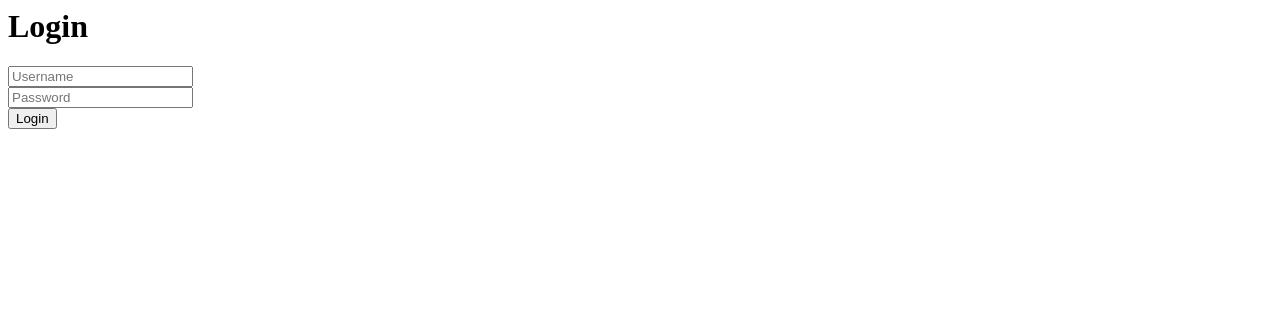
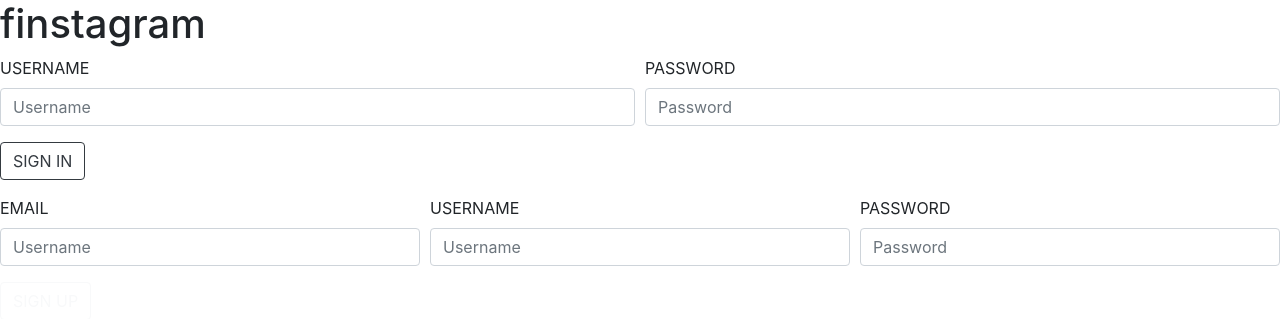
Before and after one commit to salmansiraj/Finstagram, a Flask app: page /login in a window 1280 px wide. Shown: the top 319 px of the page. Run offline with Flask 2, Linux system fonts and the light colour scheme; some libraries are stand-ins or nearby versions.

Commit message:
home page

```diff
--- a/templates/login.html
+++ b/templates/login.html
@@ -3,7 +3,7 @@
         <title>Login</title>
     </head>
     <body>
-        <h1>Login</h1>
+        <!-- <h1>Login</h1>
         <div>
             <form action="/loginAuth" method="post">
                 <input type="text" name="username" placeholder="Username" required/>
@@ -15,6 +15,89 @@
         </div>
         {% if error %}
             {{ error }}
-        {% endif %}
+        {% endif %} -->
+
+        <!DOCTYPE html>
+<html lang="en">
+<head>
+    <link rel="stylesheet" href="https://stackpath.bootstrapcdn.com/bootstrap/4.3.1/css/bootstrap.min.css" integrity="sha384-ggOyR0iXCbMQv3Xipma34MD+dH/1fQ784/j6cY/iJTQUOhcWr7x9JvoRxT2MZw1T" crossorigin="anonymous">
+    <link rel="stylesheet" href="landing.css">
+
+    <link href="https://fonts.googleapis.com/css?family=Fira+Sans" rel="stylesheet">
+    <link href="https://fonts.googleapis.com/css?family=Cookie" rel="stylesheet">
+    <link href="https://fonts.googleapis.com/css?family=Roboto+Condensed" rel="stylesheet">
+    <title>Finsta Landing</title>
+</head>
+<body>
+    <nav class="navbar navbar-expand-sm navbar-dark fixed-top py-0">
+        <button class="navbar-toggler" type="button" data-toggle="collapse" data-target="#navbarSupportedContent" aria-controls="navbarSupportedContent" aria-expanded="false" aria-label="Toggle navigation">
+            <span class="navbar-toggler-icon"></span>
+        </button>
+
+        <div class="collapse navbar-collapse" id="navbarSupportedContent">
+            <ul class="navbar-nav ml-auto">
+                <li class="nav-item">
+                    <a class="nav-link" href="#login">login</a>
+                </li>
+                <li class="nav-item">
+                    <a class="nav-link" href="#register">register</a>
+                </li>
+            </ul>
+        </div>
+    </nav>
+
+    <section class="hero">
+        <div class="hero-text">
+            <h1>finstagram</h1>
+        </div>
+    </section>
+
+    <section class="hero loginReg" id="login">
+        <div class="loginBox">
+            <form>
+                <div class="form-row">
+
+                    <div class="form-group col-md-6">
+                        <label for="inputEmail4">USERNAME</label>
+                        <input type="text" class="form-control" id="inputEmail4" placeholder="Username">
+                    </div>
+                    <div class="form-group col-md-6">
+                        <label for="inputPassword4">PASSWORD</label>
+                        <input type="password" class="form-control" id="inputPassword4" placeholder="Password">
+                    </div>
+                </div>
+                <button type="submit" class="btn btn-outline-dark">SIGN IN</button>
+            </form>
+        </div>
+    </section>
+
+    <section class="hero loginReg" id="register">
+        <div class="loginBox">
+            <form>
+                <div class="form-row">
+                    <div class="form-group col-md-4">
+                        <label for="inputEmail4">EMAIL</label>
+                        <input type="email" class="form-control" id="inputEmail4" placeholder="Username">
+                    </div>
+                    <div class="form-group col-md-4">
+                        <label for="inputUsername4">USERNAME</label>
+                        <input type="text" class="form-control" id="inputUsername4" placeholder="Username">
+                    </div>
+                    <div class="form-group col-md-4">
+                        <label for="inputPassword4">PASSWORD</label>
+                        <input type="password" class="form-control" id="inputPassword4" placeholder="Password">
+                    </div>
+                </div>
+                <button type="submit" class="btn btn-outline-light">SIGN UP</button>
+            </form>
+        </div>
+    </section>
+
+    </script>
+    <script src="https://code.jquery.com/jquery-3.3.1.slim.min.js" integrity="sha384-q8i/X+965DzO0rT7abK41JStQIAqVgRVzpbzo5smXKp4YfRvH+8abtTE1Pi6jizo" crossorigin="anonymous"></script>
+    <script src="https://cdnjs.cloudflare.com/ajax/libs/popper.js/1.14.7/umd/popper.min.js" integrity="sha384-UO2eT0CpHqdSJQ6hJty5KVphtPhzWj9WO1clHTMGa3JDZwrnQq4sF86dIHNDz0W1" crossorigin="anonymous"></script>
+    <script src="https://stackpath.bootstrapcdn.com/bootstrap/4.3.1/js/bootstrap.min.js" integrity="sha384-JjSmVgyd0p3pXB1rRibZUAYoIIy6OrQ6VrjIEaFf/nJGzIxFDsf4x0xIM+B07jRM" crossorigin="anonymous"></script>
+</body>
+</html>
     </body>
 </html>
```
Also changed, not shown: 1 other file.
